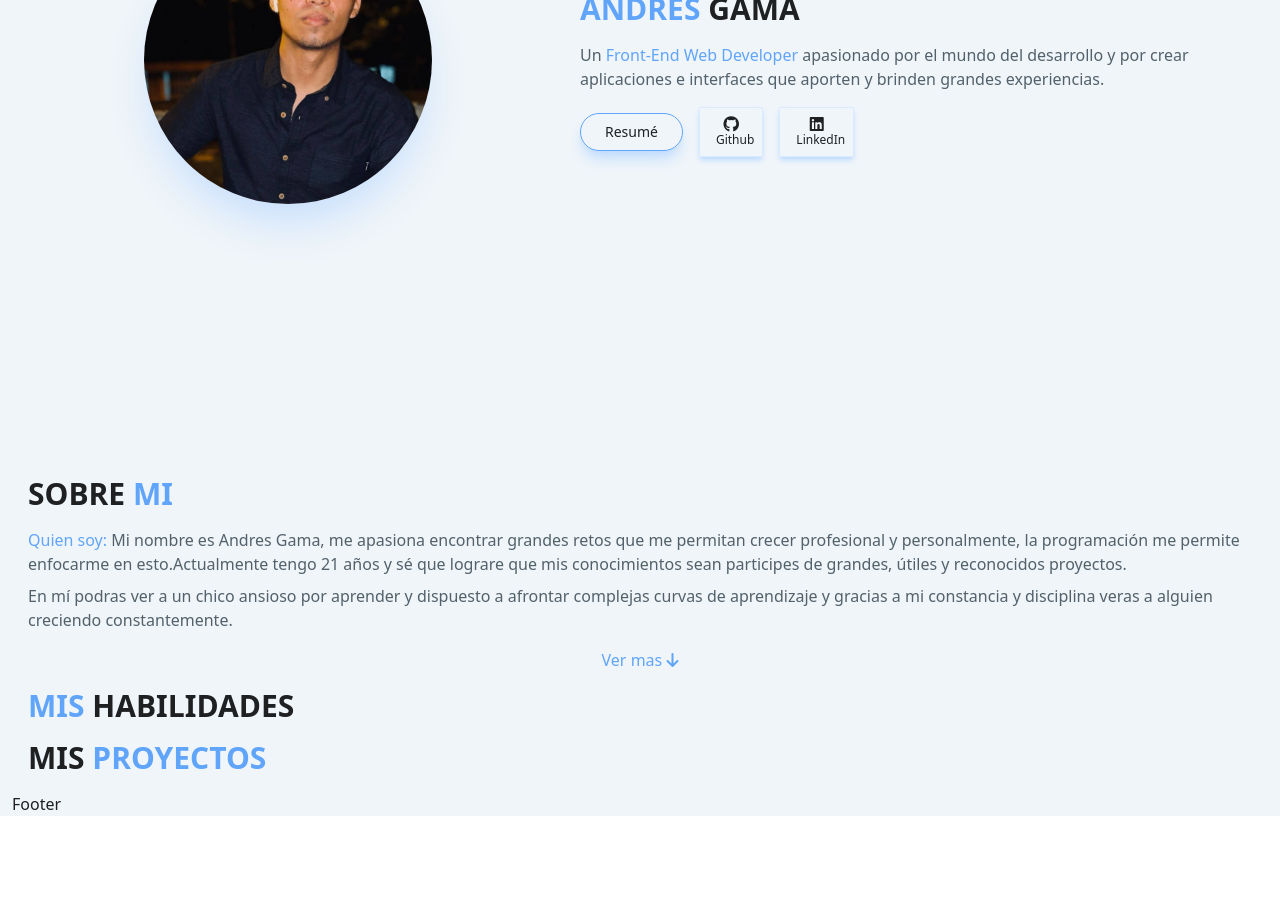
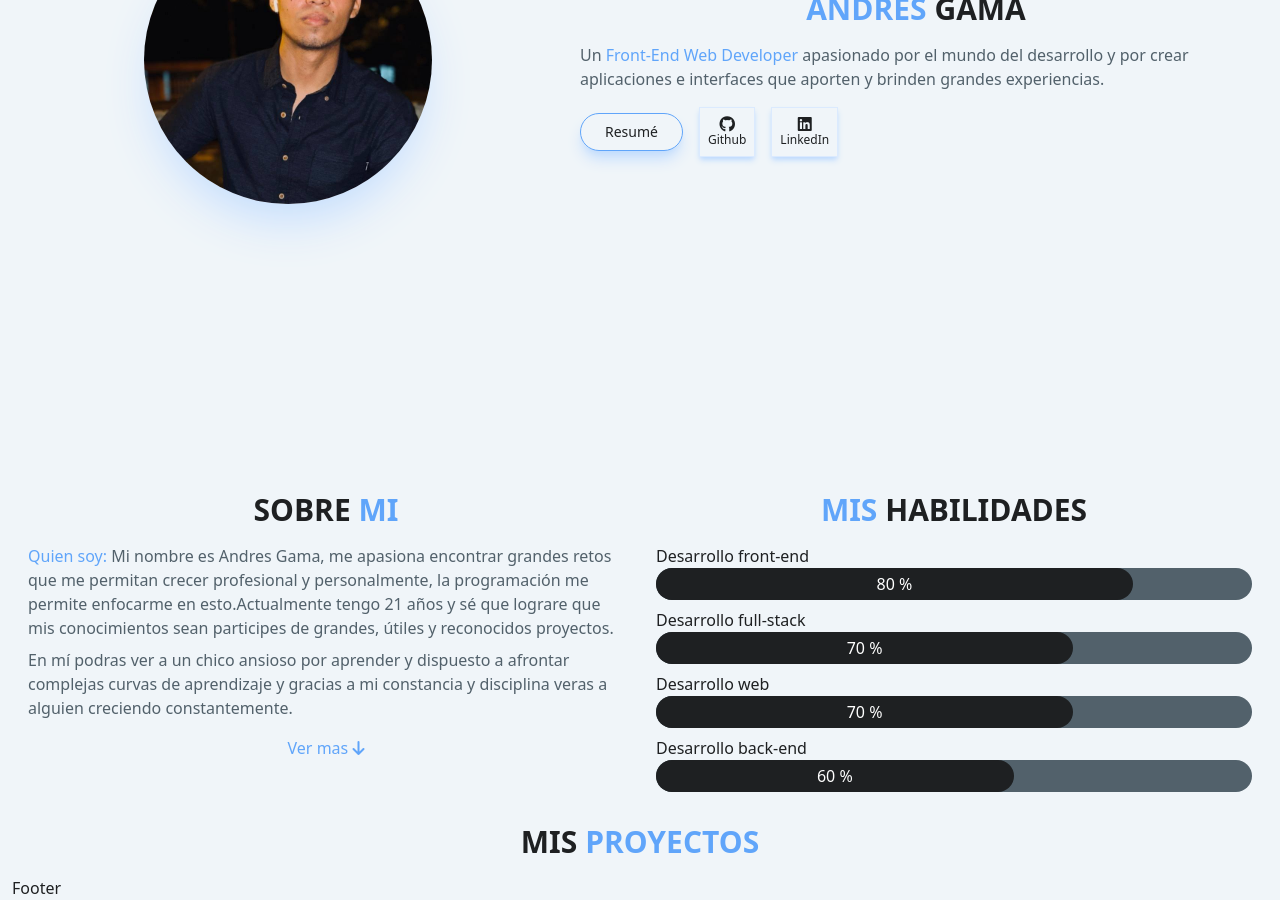
Before and after one commit to GamaDev-Andres/portafolio-v2, a React (Vite) app: page / in a window 1280 px wide. Shown: the part 340-1240 px from the top of the page. Before the commit the page ends 1156 px from the top, so only its background shows below. Built offline with nearby package versions, Linux system fonts and the light colour scheme.

Commit message:
finalizando seccion Habilidades

```diff
--- a/index.html
+++ b/index.html
@@ -1,5 +1,5 @@
 <!DOCTYPE html>
-<html lang="en">
+<html lang="es">
   <head>
     <meta charset="UTF-8" />
     <meta name="viewport" content="width=device-width, initial-scale=1.0" />
--- a/src/components/TitleSection.jsx
+++ b/src/components/TitleSection.jsx
@@ -4,7 +4,7 @@ import PropTypes from 'prop-types'
 // eslint-disable-next-line react/prop-types
 const TitleSection = ({ textInSpan, unOrder = false, children }) => {
   return (
-    <h2 className="my-4 uppercase font-bold text-3xl">
+    <h2 className="my-4 uppercase font-bold text-3xl md:text-center">
       {unOrder ? (
         <>
           {children} <span className="text-blue-400">{textInSpan}</span>
--- a/src/components/home/Home.jsx
+++ b/src/components/home/Home.jsx
@@ -1,14 +1,16 @@
 import SectionAboutMe from './sectionAboutMe/SectionAboutMe'
+import SectionHabilidades from './sectionHabilidades/SectionHabilidades'
 import SectionPresentation from './sectionPresentation/SectionPresentation'
 import SectionProjects from './SectionProjects'
-import SectionTechs from './SectionTechs'
 
 const Home = () => {
   return (
-    <main className="px-4">
+    <main className="px-4 flex flex-col gap-4">
       <SectionPresentation />
-      <SectionAboutMe />
-      <SectionTechs />
+      <div className="grid grid-cols-1 md:gap-8 md:grid-cols-2">
+        <SectionAboutMe />
+        <SectionHabilidades />
+      </div>
       <SectionProjects />
     </main>
   )
--- a/src/components/home/SectionTechs.jsx
+++ /dev/null
@@ -1,11 +0,0 @@
-import TitleSection from '../TitleSection'
-
-const SectionTechs = () => {
-  return (
-    <section>
-      <TitleSection textInSpan={'Mis'}>Habilidades</TitleSection>
-    </section>
-  )
-}
-
-export default SectionTechs
--- /dev/null
+++ b/src/components/home/sectionHabilidades/Habilidad.jsx
@@ -0,0 +1,18 @@
+import React from 'react'
+
+const Habilidad = ({ porcentaje, children }) => {
+  return (
+    <div>
+      <span className="font-medium">{children}</span>
+      <div className="bg-fondos w-full  flex  rounded-full">
+        <div className={`bg-letra  ${porcentaje} rounded-full p-1`}>
+          <span className="text-white w-full text-center block ">
+            {porcentaje.slice(3, 5)} %
+          </span>
+        </div>
+      </div>
+    </div>
+  )
+}
+
+export default Habilidad
--- /dev/null
+++ b/src/components/home/sectionHabilidades/SectionHabilidades.jsx
@@ -0,0 +1,22 @@
+import TitleSection from '../../TitleSection'
+import Habilidad from './Habilidad'
+
+const SectionHabilidades = () => {
+  return (
+    <section>
+      <TitleSection textInSpan={'Mis'}>Habilidades</TitleSection>
+      <div className="flex flex-col gap-2">
+        <article className="flex flex-col gap-2">
+          <div className="flex flex-col gap-2">
+            <Habilidad porcentaje="w-[80%]">Desarrollo front-end</Habilidad>
+            <Habilidad porcentaje="w-[70%]">Desarrollo full-stack</Habilidad>
+            <Habilidad porcentaje="w-[70%]">Desarrollo web</Habilidad>
+            <Habilidad porcentaje="w-[60%]">Desarrollo back-end</Habilidad>
+          </div>
+        </article>
+      </div>
+    </section>
+  )
+}
+
+export default SectionHabilidades
--- a/src/components/home/sectionPresentation/ListOfLinksContact.jsx
+++ b/src/components/home/sectionPresentation/ListOfLinksContact.jsx
@@ -17,7 +17,7 @@ const ListOfLinksContact = () => {
         rel="noreferrer"
       >
         <i className="fa-brands fa-github"></i>
-        <span className="ml-2 text-xs">Github</span>
+        <span className="text-xs">Github</span>
       </a>
       <a
         target="_blank"
@@ -26,7 +26,7 @@ const ListOfLinksContact = () => {
         rel="noreferrer"
       >
         <i className="fa-brands fa-linkedin"></i>
-        <span className="ml-2 text-xs">LinkedIn</span>
+        <span className="text-xs">LinkedIn</span>
       </a>
     </div>
   )
```
